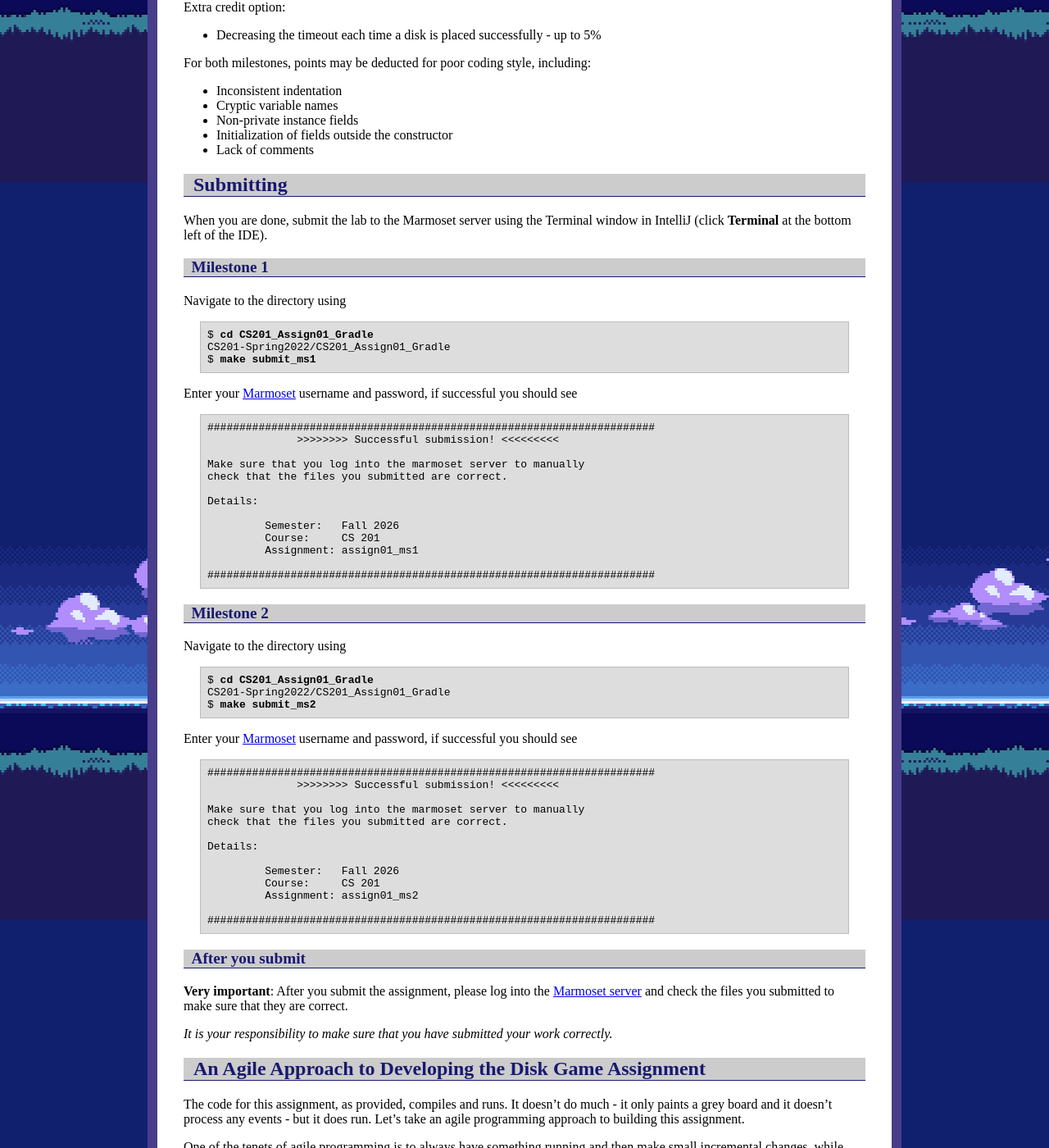
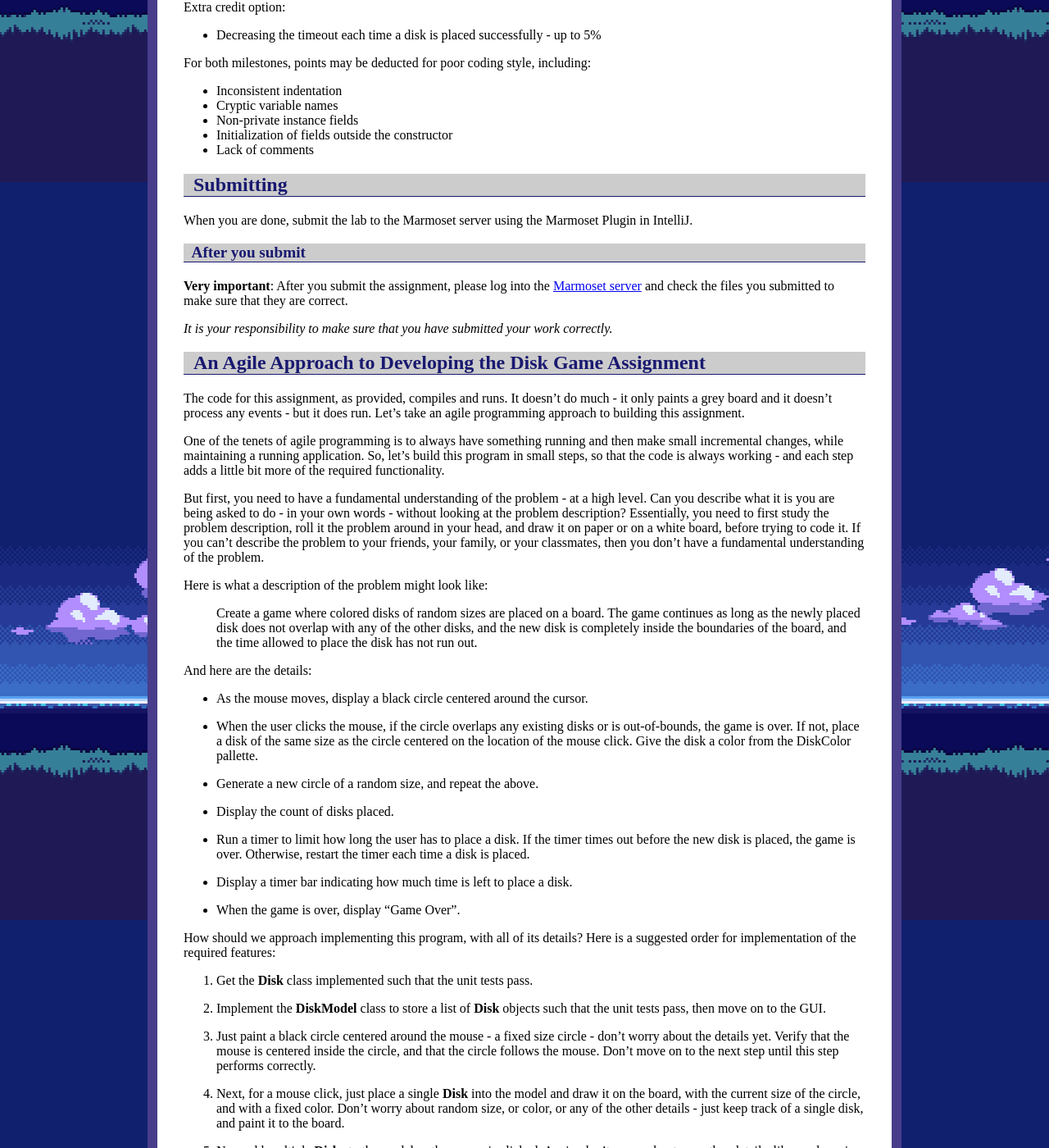
Before and after one commit to ycpcs/cs201-fall2026, a Jekyll site: the page built from assign/assign01.md, in a window 1280 px wide and 1400 px high, scrolled down 5178 px. Shown: the whole window at 82% size. Built offline with Jekyll 4.4.1, drawn with Linux system fonts in a browser that asks for light colours.

Commit message:
Update assign01.md

```diff
--- a/assign/assign01.md
+++ b/assign/assign01.md
@@ -256,7 +256,9 @@ For both milestones, points may be deducted for poor coding style, including:
 
 ## Submitting
 
-When you are done, submit the lab to the Marmoset server using the Terminal window in IntelliJ (click **Terminal** at the bottom left of the IDE).
+When you are done, submit the lab to the Marmoset server using the Marmoset Plugin in IntelliJ.
+
+<!--
 
 ### Milestone 1
 
@@ -313,6 +315,8 @@ Details:
 
 ######################################################################
 </pre>
+
+-->
 
 ### After you submit
 
```
